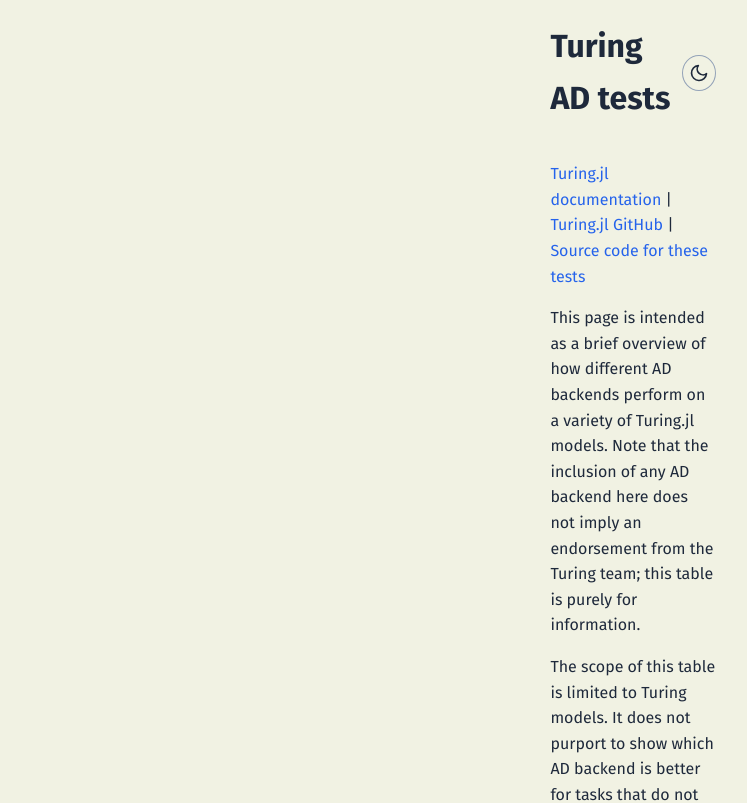
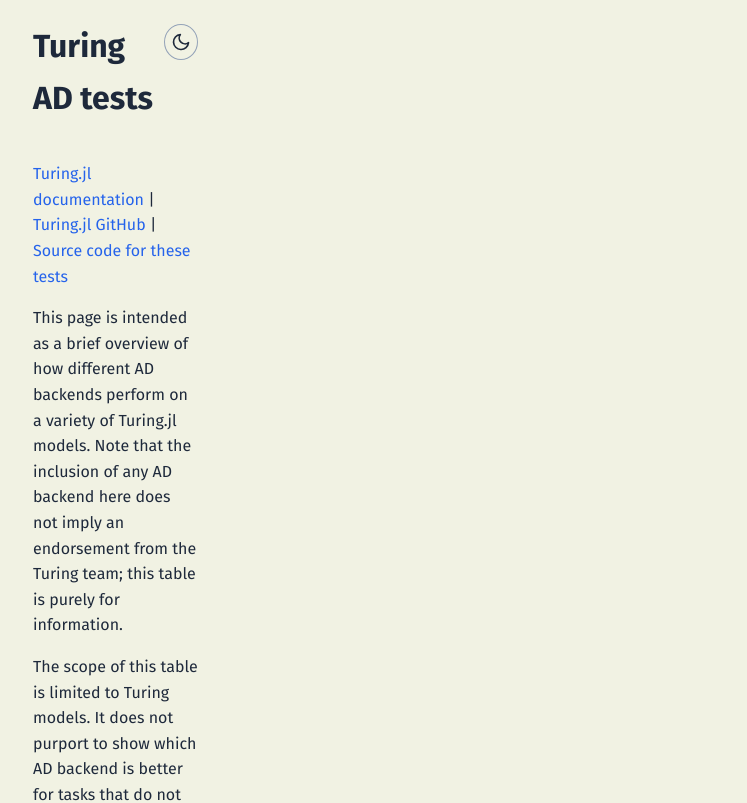
Before and after one commit to TuringLang/ADTests, a Svelte app in the folder web/: page / in a window 1280 px wide. Shown: the top 803 px of the page, without its empty margins (7-754 px from the left). Built offline with nearby package versions, Linux system fonts and the light colour scheme.

Commit message:
improve css

```diff
--- a/web/src/App.svelte
+++ b/web/src/App.svelte
@@ -3,21 +3,21 @@
     import modelDefinitions from "./data/model_definitions.json";
 
     let theme = $state(
-        typeof document !== 'undefined'
-        ? (document.documentElement.getAttribute('data-theme') || "light")
-        : "light"
+        typeof document !== "undefined"
+            ? document.documentElement.getAttribute("data-theme") || "light"
+            : "light",
     );
 
     function toggleTheme() {
         theme = theme === "light" ? "dark" : "light";
-        document.documentElement.setAttribute('data-theme', theme);
-        localStorage.setItem('theme', theme);
+        document.documentElement.setAttribute("data-theme", theme);
+        localStorage.setItem("theme", theme);
     }
 
     // Parse data into nice JS objects.
     // Obviously, the nested strings are a bit ugly. From outer to inner, they are:
     // category -> model_name -> adtype -> result
-    let categorisedData = new Map<
+    let unsortedCategorisedData = new Map<
         string,
         Map<string, Map<string, string | number>>
     >();
@@ -28,16 +28,16 @@
         for (const [adtype, result] of Object.entries(results)) {
             resultsMap.set(adtype, result);
         }
-        if (!categorisedData.has(category)) {
-            categorisedData.set(
+        if (!unsortedCategorisedData.has(category)) {
+            unsortedCategorisedData.set(
                 category,
                 new Map<string, Map<string, string | number>>(),
             );
         }
-        categorisedData.get(category).set(model_name, resultsMap);
+        unsortedCategorisedData.get(category).set(model_name, resultsMap);
     }
-    categorisedData = new Map(
-        [...categorisedData.entries()].sort(), // Sort categories alphabetically
+    let categorisedData = new Map(
+        [...unsortedCategorisedData.entries()].sort(), // Sort categories alphabetically
     );
 
     import Manifest from "./lib/Manifest.svelte";
@@ -48,22 +48,50 @@
     <main>
         <div class="header">
             <h1>Turing AD tests</h1>
-            <button class="theme-toggle" onclick={toggleTheme} aria-label="Toggle Dark Mode" title="Toggle theme">
-                {#if theme === 'dark'}
-                    <svg xmlns="http://www.w3.org/2000/svg" width="20" height="20" viewBox="0 0 24 24" fill="none" stroke="currentColor" stroke-width="2" stroke-linecap="round" stroke-linejoin="round">
+            <button
+                class="theme-toggle"
+                onclick={toggleTheme}
+                aria-label="Toggle Dark Mode"
+                title="Toggle theme"
+            >
+                {#if theme === "dark"}
+                    <svg
+                        xmlns="http://www.w3.org/2000/svg"
+                        width="20"
+                        height="20"
+                        viewBox="0 0 24 24"
+                        fill="none"
+                        stroke="currentColor"
+                        stroke-width="2"
+                        stroke-linecap="round"
+                        stroke-linejoin="round"
+                    >
                         <circle cx="12" cy="12" r="5"></circle>
                         <line x1="12" y1="1" x2="12" y2="3"></line>
                         <line x1="12" y1="21" x2="12" y2="23"></line>
                         <line x1="4.22" y1="4.22" x2="5.64" y2="5.64"></line>
-                        <line x1="18.36" y1="18.36" x2="19.78" y2="19.78"></line>
+                        <line x1="18.36" y1="18.36" x2="19.78" y2="19.78"
+                        ></line>
                         <line x1="1" y1="12" x2="3" y2="12"></line>
                         <line x1="21" y1="12" x2="23" y2="12"></line>
                         <line x1="4.22" y1="19.78" x2="5.64" y2="18.36"></line>
                         <line x1="18.36" y1="5.64" x2="19.78" y2="4.22"></line>
                     </svg>
                 {:else}
-                    <svg xmlns="http://www.w3.org/2000/svg" width="20" height="20" viewBox="0 0 24 24" fill="none" stroke="currentColor" stroke-width="2" stroke-linecap="round" stroke-linejoin="round">
-                        <path d="M21 12.79A9 9 0 1 1 11.21 3 7 7 0 0 0 21 12.79z"></path>
+                    <svg
+                        xmlns="http://www.w3.org/2000/svg"
+                        width="20"
+                        height="20"
+                        viewBox="0 0 24 24"
+                        fill="none"
+                        stroke="currentColor"
+                        stroke-width="2"
+                        stroke-linecap="round"
+                        stroke-linejoin="round"
+                    >
+                        <path
+                            d="M21 12.79A9 9 0 1 1 11.21 3 7 7 0 0 0 21 12.79z"
+                        ></path>
                     </svg>
                 {/if}
             </button>
@@ -159,18 +187,20 @@
     div#main-wrapper {
         display: flex;
         align-items: center;
-        margin: 0px 0px 50px 0px;
+        padding: 0px 40px 50px;
+        width: min-content;
     }
 
     main {
         margin: auto;
-        max-width: min-content;
+        width: min-content;
+        max-width: calc(100vw - 80px);
     }
 
     .header {
         display: flex;
         justify-content: space-between;
-        align-items: center;
+        align-items: baseline;
     }
 
     button.theme-toggle {
@@ -185,6 +215,8 @@
         justify-content: center;
         cursor: pointer;
         transition: all 0.3s ease;
+        /* for slightly better alignment */
+        transform: translateY(-5px);
     }
 
     button.theme-toggle:hover {
--- a/web/src/app.css
+++ b/web/src/app.css
@@ -4,6 +4,7 @@
     /* Light Mode - "Paper" feel */
     --bg-primary: #f1f2e3;
     --text-primary: #1e293b;
+    --text-header: #1e293b;
     --link-color: #2563eb;
     --link-visited: #7c3aed;
 
@@ -35,8 +36,8 @@
 [data-theme="dark"] {
     /* Dark Mode - "Midnight" feel */
     --bg-primary: #0f172a;
-
     --text-primary: #cbd5e1;
+    --text-header: #e2e8f0;
 
     --link-color: #60a5fa;
     --link-visited: #a78bfa;
@@ -96,9 +97,3 @@
 h1, h2, h3, h4, h5, h6 {
     color: var(--text-primary);
 }
-
-[data-theme="dark"] h1,
-[data-theme="dark"] h2,
-[data-theme="dark"] h3 {
-    color: #e2e8f0;
-}
```
